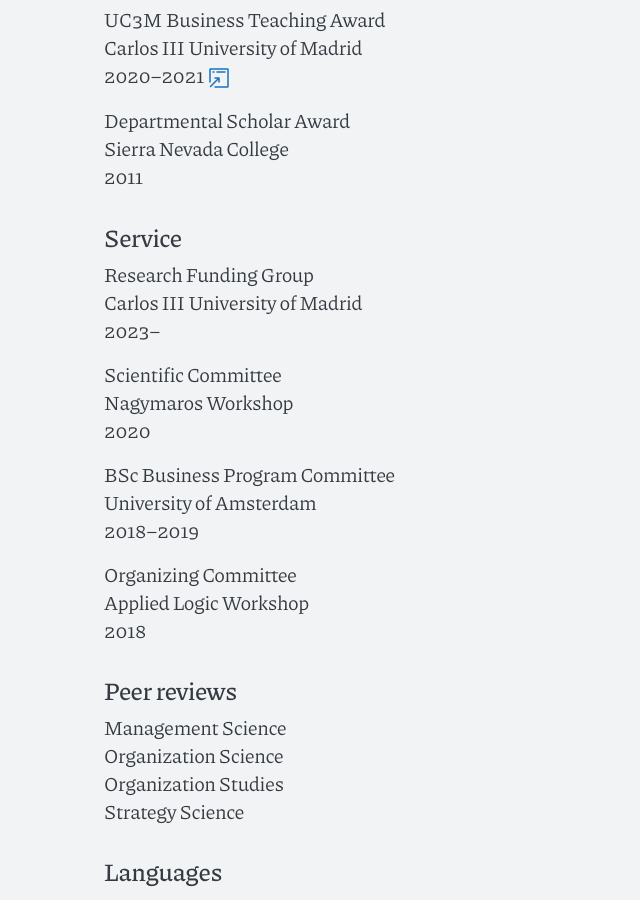
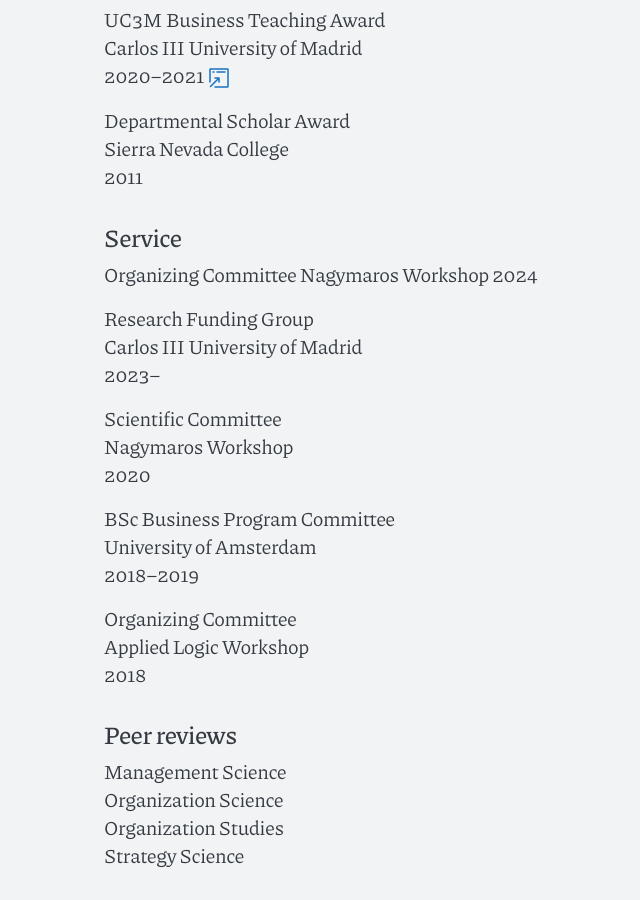
Before and after one commit to piazzai/piazzai.github.io, a Jekyll site: the page built from cv.md, in a window 1280 px wide and 900 px high, scrolled down 4760 px. Shown: the whole window, without its empty margins (263-903 px from the left). Built offline with Jekyll 4.4.1, drawn with Linux system fonts in a browser that asks for light colours.

Commit message:
Update cv

```diff
--- a/cv.md
+++ b/cv.md
@@ -161,6 +161,10 @@
 
 ## Service
 
+Organizing Committee
+Nagymaros Workshop
+2024
+
 Research Funding Group
 Carlos III University of Madrid
 2023--
```
